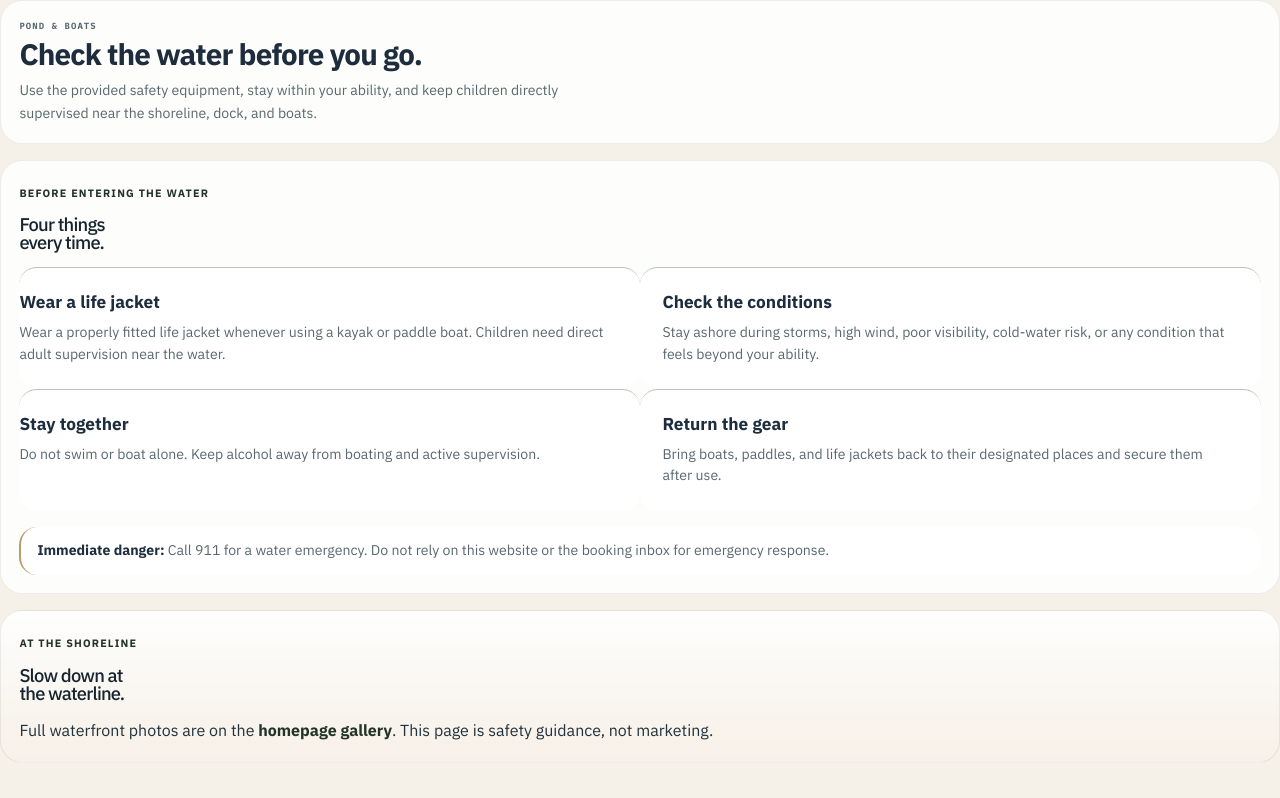
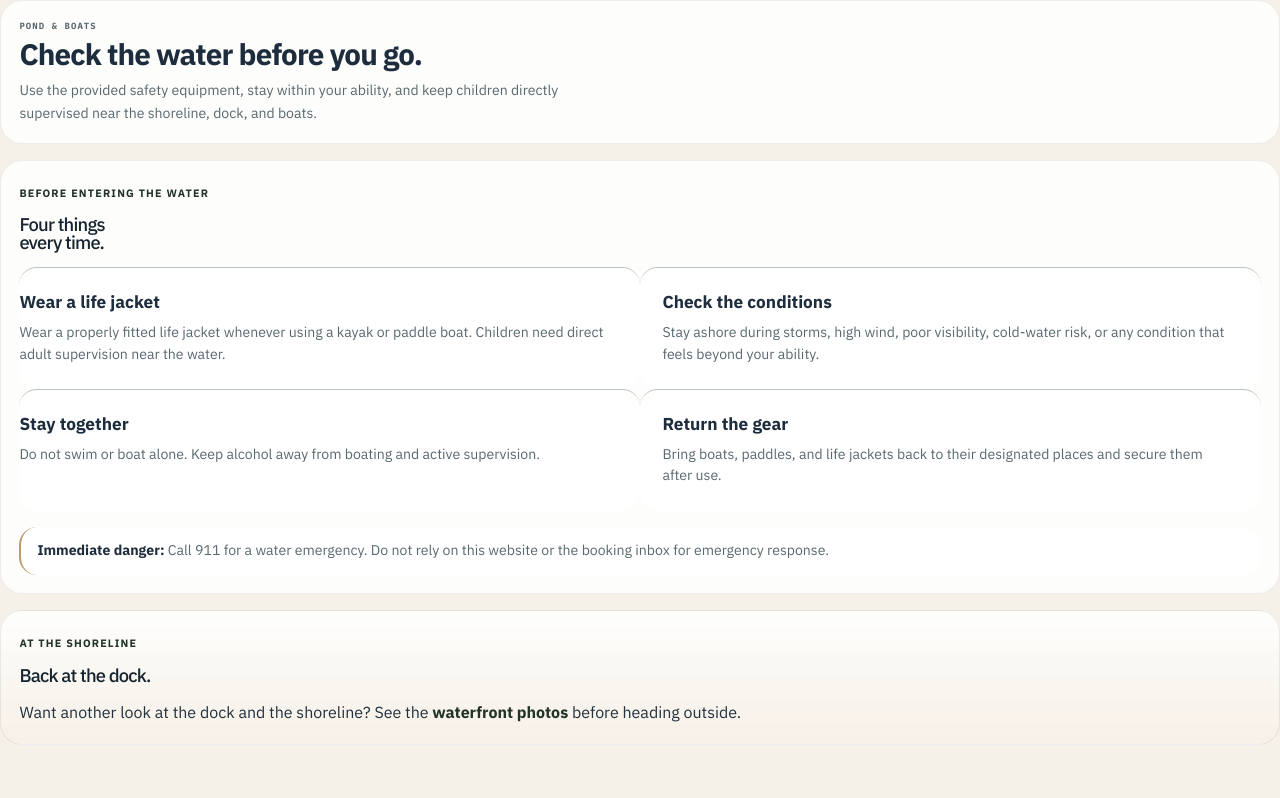
Before and after one commit to PublicLogic/KendallPondLodge, a Next.js app: page /waterfront in a window 1280 px wide. Built offline with nearby package versions, Linux system fonts and the light colour scheme.

Commit message:
Keep the private guest guide friendly and free of software explanations

```diff
--- a/app/waterfront/page.tsx
+++ b/app/waterfront/page.tsx
@@ -25,8 +25,8 @@ export default function WaterfrontPage() {
       </section>
 
       <section className="guide-section-stack guide-section-surface">
-        <SectionHeading eyebrow="At the shoreline" title="Slow down at the waterline." />
-        <p>Full waterfront photos are on the <Link href="/lodge">homepage gallery</Link>. This page is safety guidance, not marketing.</p>
+        <SectionHeading eyebrow="At the shoreline" title="Back at the dock." />
+        <p>Want another look at the dock and the shoreline? See the <Link href="/grounds">waterfront photos</Link> before heading outside.</p>
       </section>
     </div>
   );
```
